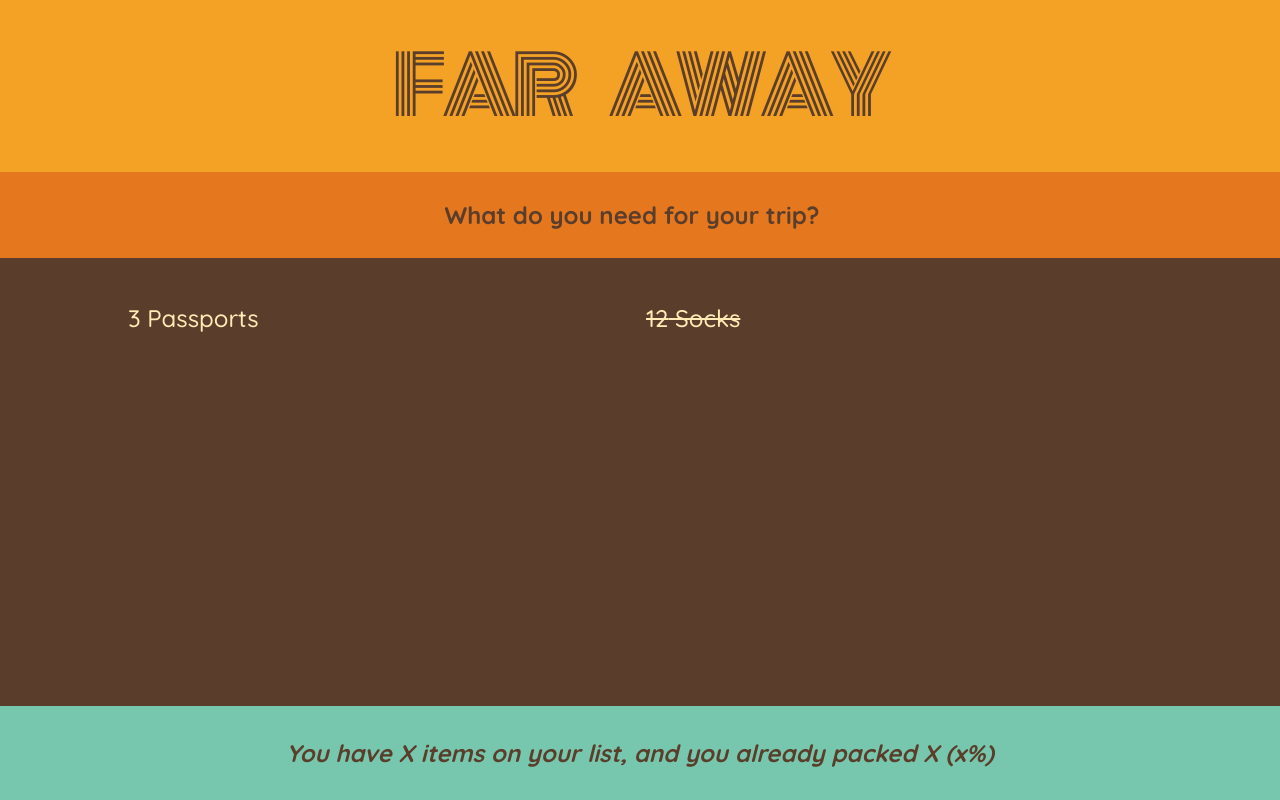
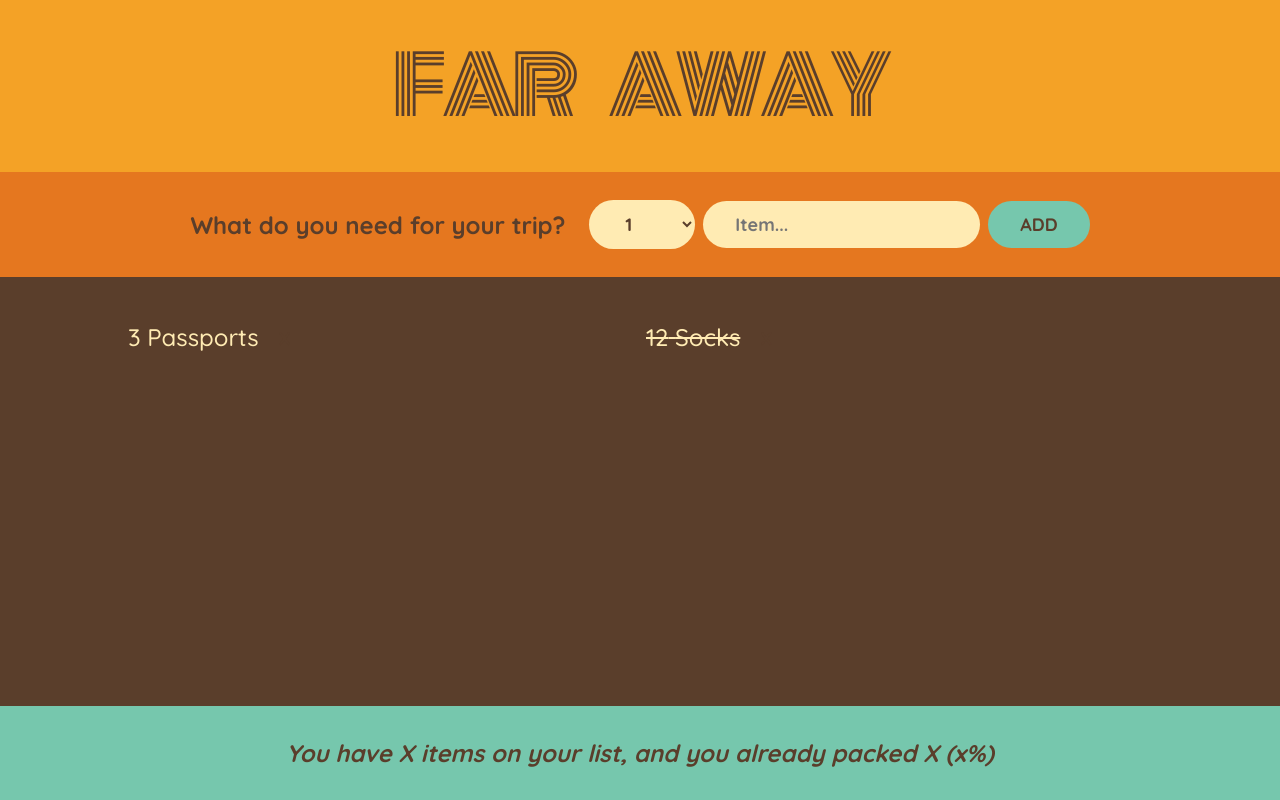
Before and after one commit to Majd-Alhourani98/travel-away, a React (Create React App) app: page / in a window 1280 px wide. Built offline with nearby package versions, Linux system fonts and the light colour scheme.

Commit message:
Build a from and handling submissions

```diff
--- a/src/App.js
+++ b/src/App.js
@@ -19,10 +19,23 @@
 }
 
 function Form() {
+  function handleSubmit(e) {
+    e.preventDefault();
+    console.log(e.target.test.value);
+  }
+
   return (
-    <div className="add-form">
+    <form className="add-form" onSubmit={handleSubmit}>
       <h3>What do you need for your trip?</h3>
-    </div>
+
+      <select>
+        {Array.from({ length: 20 }, (_, i) => i + 1).map((num) => (
+          <option value={num}>{num}</option>
+        ))}
+      </select>
+      <input type="text" placeholder="Item..." name="test" />
+      <button>Add</button>
+    </form>
   );
 }
 
```
Also changed, not shown: public/manifest.json (added), public/robots.txt (added).
